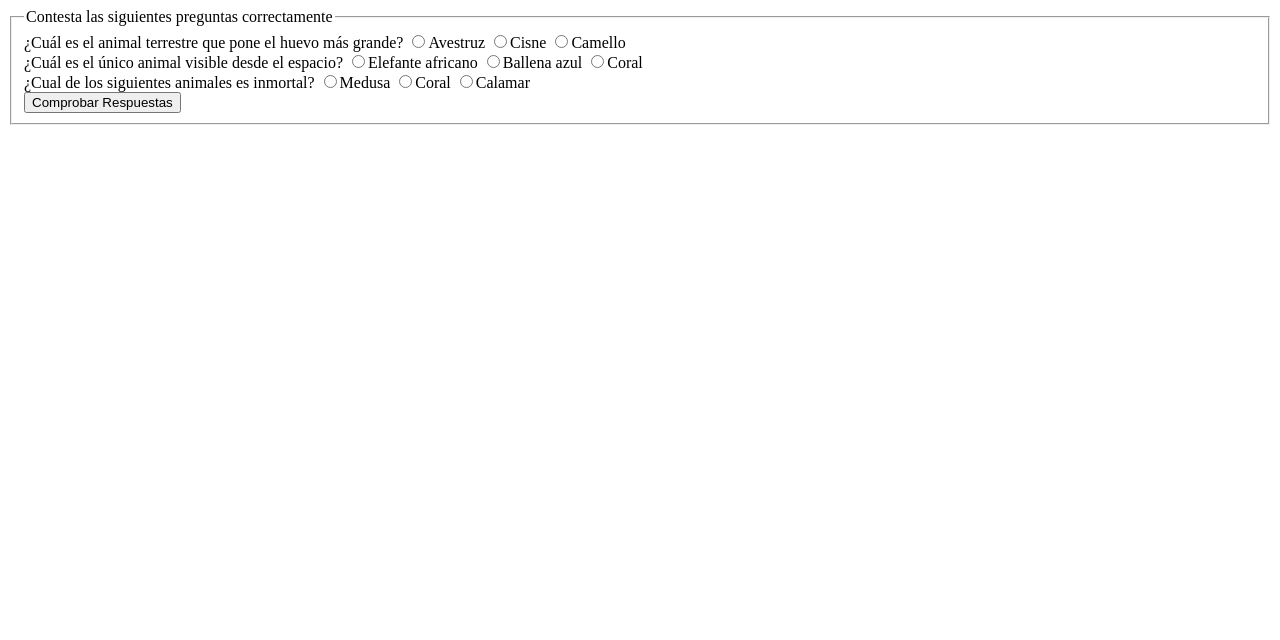
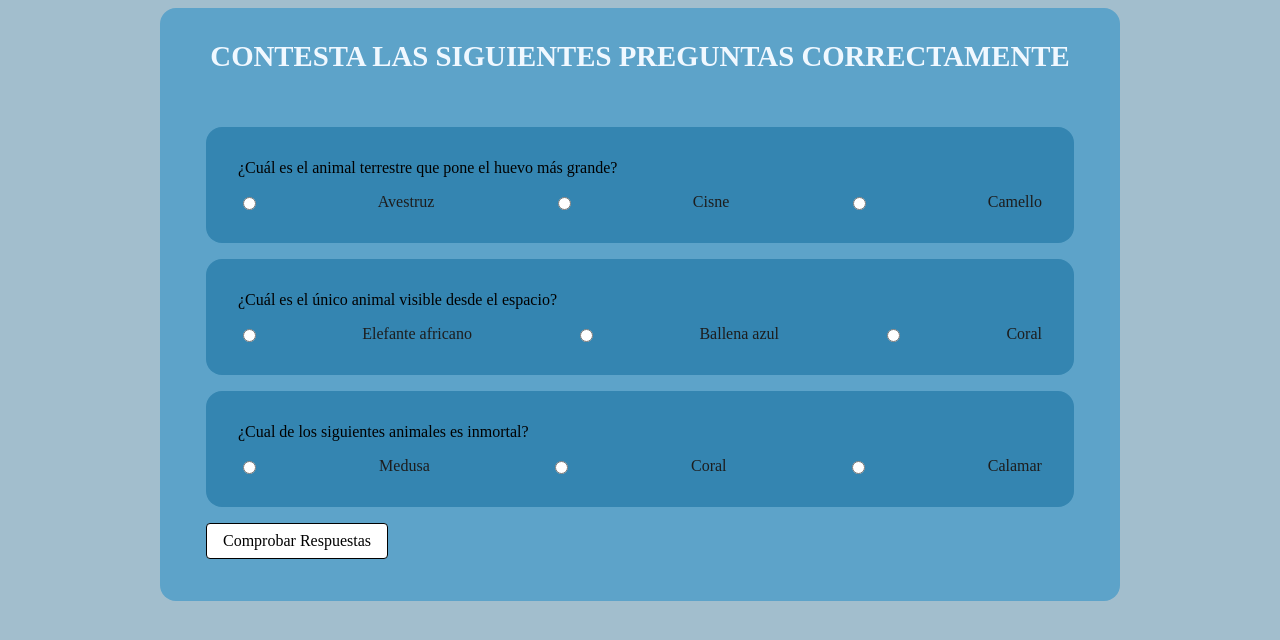
Before and after one commit to sarahdelaroda/Laboratoria-trivia-proyecto, a plain HTML site: page categoria-animals.html in a window 1280 px wide. Drawn offline with Linux system fonts and the light colour scheme.

Commit message:
Edicion de estilo de categoria animales
Correccion de estrutura en el area de respuestas

```diff
--- a/categoria-animals.html
+++ b/categoria-animals.html
@@ -4,6 +4,7 @@
     <meta charset="UTF-8">
     <meta name="viewport" content="width=device-width, initial-scale=1.0">
     <title>Trivia!</title>
+    <link rel="stylesheet" href="estilos.css">
 </head>
 <body>
 
@@ -13,23 +14,32 @@
 
                 <div class="pregunta-area">
                     <label for="" class="pregunta">¿Cuál es el animal terrestre que pone el huevo más grande?</label>
+                    <div class="respuestas-area">
                         <input type="radio" name="respuesta1" id="" >Avestruz
                         <input type="radio" name="respuesta1" id="" >Cisne
                         <input type="radio" name="respuesta1" id="" >Camello
                     </div>
 
+                </div>
+
                 <div class="pregunta-area">
                     <label for="" class="pregunta"> ¿Cuál es el único animal visible desde el espacio?</label>
+                    <div class="respuestas-area">
                         <input type="radio" name="respuesta2" id="">Elefante africano
                         <input type="radio" name="respuesta2" id="">Ballena azul
                         <input type="radio" name="respuesta2" id="">Coral
                     </div>
 
+                </div>
+
                 <div class="pregunta-area">
                     <label for="" class="pregunta"> ¿Cual de los siguientes animales es inmortal?</label>
+                    <div class="respuestas-area">
                         <input type="radio" name="respuesta3" id="">Medusa
                         <input type="radio" name="respuesta3" id="">Coral
                         <input type="radio" name="respuesta3" id="">Calamar
+                    </div>
+
                 </div>
 
                 <div>
@@ -37,7 +47,6 @@
                 </div>
             </fieldset>
 
-
         </form>
 </body>
 </html>
--- a/estilos.css
+++ b/estilos.css
@@ -107,7 +107,7 @@ h2 {
 
 .pregunta-area{
   display: grid;
-  background-color: #2e91c6;
+  background-color: #3485b1;
   margin: 1rem 0rem;
   padding: 2rem;
   border-radius: 1rem;
@@ -120,6 +120,7 @@ h2 {
   text-transform: uppercase;
   font-weight: 700;
   margin-bottom: 2rem;
+  color: aliceblue;
 }
 
 .boton-comprobacion{
```
Lines whose indentation alone changed are shown as unchanged.
